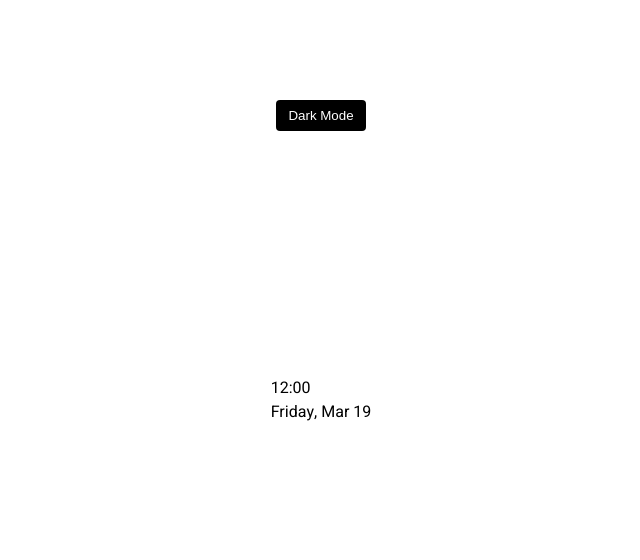
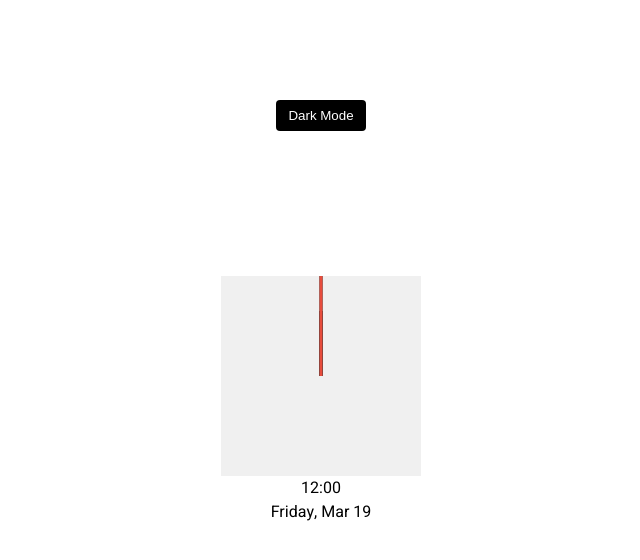
Before and after one commit to tod619/clock, a plain HTML site: page index.html in a window 1280 px wide. Shown: the whole page, without its empty margins (319-959 px from the left). Drawn offline with Linux system fonts and the light colour scheme.

Commit message:
add style for clock + hands in style.css

```diff
--- a/style.css
+++ b/style.css
@@ -48,6 +48,49 @@ body {
   top: 100px;
 }
 
+.toggle:hover {
+  opacity: 0.9;
+}
+
 .toggle:focus {
   outline: none;
 }
+
+.clock-container {
+  display: flex;
+  flex-direction: column;
+  justify-content: space-between;
+  align-items: center;
+}
+
+.clock {
+  position: relative;
+  width: 200px;
+  height: 200px;
+  background-color: #f0f0f0;
+}
+
+.needle {
+  background-color: var(--primary-color);
+  position: absolute;
+  top: 50%;
+  left: 50%;
+  height: 65px;
+  width: 3px;
+  transform-origin: bottom center;
+}
+
+.needle.hour {
+  transform: translate(-50%, -100%) rotate(0deg);
+}
+
+.needle.minute {
+  transform: translate(-50%, -100%) rotate(0deg);
+  height: 100px;
+}
+
+.needle.second {
+  transform: translate(-50%, -100%) rotate(0deg);
+  height: 100px;
+  background-color: #e74c3c;
+}
```
